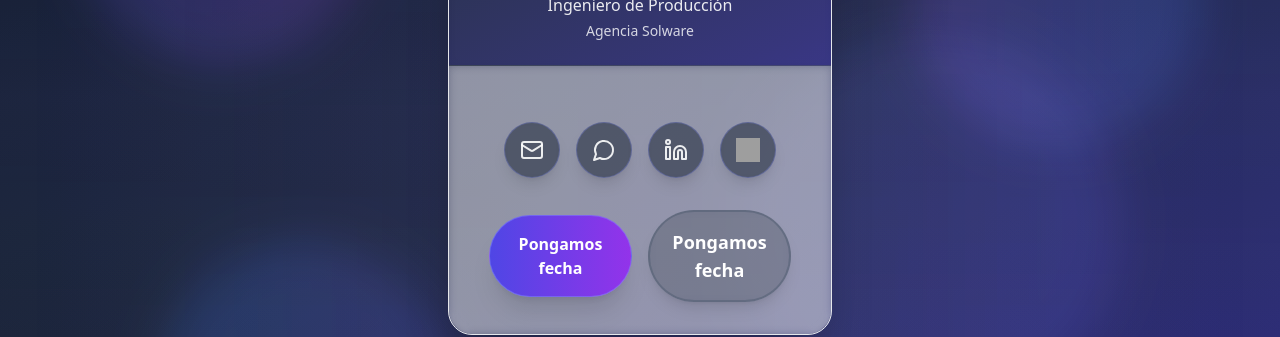
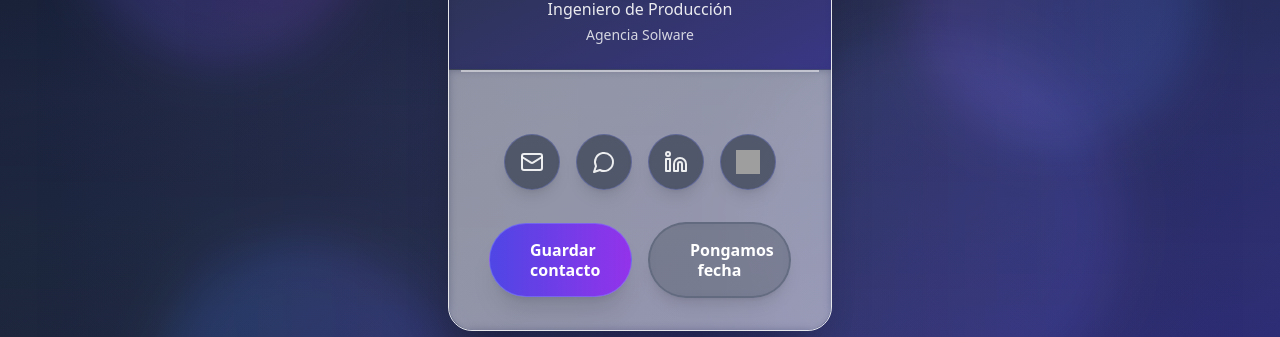
Before and after one commit to Solware-Agency/ID_card_eu, a React (Vite) app: page /id/eugenio-andreone in a window 1280 px wide. Shown: the part 303-640 px from the top of the page. Built offline with nearby package versions, Linux system fonts and the light colour scheme; grey boxes are pictures that could not be loaded.

Commit message:
Implement language toggle for button texts

```diff
--- a/src/components/ContactCard.tsx
+++ b/src/components/ContactCard.tsx
@@ -26,8 +26,8 @@ const ContactCard: React.FC = () => {
     return (
       <div className="min-h-screen bg-gray-50 flex items-center justify-center p-4">
         <div className="text-center">
-          <h1 className="text-2xl font-bold text-gray-800 mb-4">Contacto no encontrado</h1>
-          <p className="text-gray-600">El perfil solicitado no existe.</p>
+          <h1 className="text-2xl font-bold text-gray-800 mb-4">{TEXT_CONTENT.es.notFound}</h1>
+          <p className="text-gray-600">{TEXT_CONTENT.es.notFoundDesc}</p>
         </div>
       </div>
     );
@@ -104,7 +104,7 @@ const ContactCard: React.FC = () => {
     className?: string;
     ariaLabel?: string;
   }> = ({ children, onClick, href, target, rel, download, variant = 'primary', className = '', ariaLabel }) => {
-    const baseClasses = "w-full py-3 sm:py-4 px-3 sm:px-6 rounded-xl font-medium text-center transition-all duration-300 hover:shadow-xl active:scale-98 focus:outline-none focus:ring-4 focus:ring-blue-300 text-sm sm:text-base leading-tight";
+    const baseClasses = "w-full py-3 sm:py-4 px-6 sm:px-10 rounded-xl font-medium text-center transition-all duration-300 hover:shadow-xl active:scale-98 focus:outline-none focus:ring-4 focus:ring-blue-300 text-sm sm:text-base leading-tight";
 
     const variantClasses = {
       primary: "bg-blue-600 hover:bg-white hover:text-blue-600 hover:border-2 hover:border-blue-600 active:bg-blue-800 active:text-white active:border-blue-800 text-white shadow-lg hover:shadow-xl transition-all duration-300",
@@ -284,6 +284,9 @@ const ContactCard: React.FC = () => {
 
               {/* Contact section */}
               <div className="p-4 sm:p-6 lg:p-8 space-y-6 sm:space-y-8 bg-white/10 backdrop-blur-sm rounded-b-3xl">
+                {/* Separator line */}
+                <div className="absolute top-0 left-3 right-3 h-0.5 bg-white/50"></div>
+
                 {/* Horizontal action buttons section */}
                 <div className="flex justify-center items-center gap-4 my-6">
                   {contactOptions.map((option, index) => (
@@ -318,8 +321,8 @@ const ContactCard: React.FC = () => {
                     >
                       <button className="group relative overflow-hidden rounded-full bg-gradient-to-r from-indigo-600 to-purple-600 backdrop-blur-sm border border-indigo-400/50 px-6 sm:px-10 py-3 sm:py-4 text-sm sm:text-base transition-all w-full shadow-xl hover:shadow-2xl hover:from-indigo-500 hover:to-purple-500">
                         <span className="absolute bottom-0 left-0 h-48 w-full origin-bottom translate-y-full transform overflow-hidden rounded-full bg-white/30 transition-all duration-300 ease-out group-hover:translate-y-14"></span>
-                        <span className="font-bold text-white text-center block leading-tight mx-auto relative z-10 group-hover:drop-shadow-lg transition-all duration-200 flex items-center justify-center h-full text-xs sm:text-sm md:text-base">
-                          {TEXT_CONTENT[language].scheduleMeeting}
+                        <span className="font-bold text-white text-center block leading-tight mx-auto relative z-10 group-hover:drop-shadow-lg transition-all duration-200">
+                          {TEXT_CONTENT[language].saveContact}
                         </span>
                       </button>
                     </a>
@@ -334,13 +337,8 @@ const ContactCard: React.FC = () => {
                       >
                         <button className="group relative overflow-hidden rounded-full bg-slate-800/30 backdrop-blur-sm border-2 border-slate-600/40 px-6 sm:px-10 py-3 sm:py-4 text-sm sm:text-base transition-all w-full shadow-lg hover:shadow-xl hover:bg-slate-700/40">
                           <span className="absolute bottom-0 left-0 h-48 w-full origin-bottom translate-y-full transform overflow-hidden rounded-full bg-indigo-500/25 transition-all duration-300 ease-out group-hover:translate-y-14"></span>
-                          <span className="font-medium text-white/90 group-hover:text-white text-center block leading-tight relative z-10 group-hover:drop-shadow-lg transition-all duration-300 flex items-center justify-center h-full">
-                            <span className="font-bold text-white text-center block leading-snug relative z-10 group-hover:drop-shadow-lg transition-all duration-200 flex items-center justify-center h-full text-xs sm:text-sm md:text-base">
-                              <span className="text-sm sm:text-base md:text-lg leading-tight">
-                                Pongamos<br />
-                                fecha
-                              </span>
-                            </span>
+                          <span className="font-bold text-white text-center block leading-tight mx-auto relative z-10 group-hover:drop-shadow-lg transition-all duration-200">
+                            {TEXT_CONTENT[language].scheduleMeeting}
                           </span>
                         </button>
                       </a>
```
